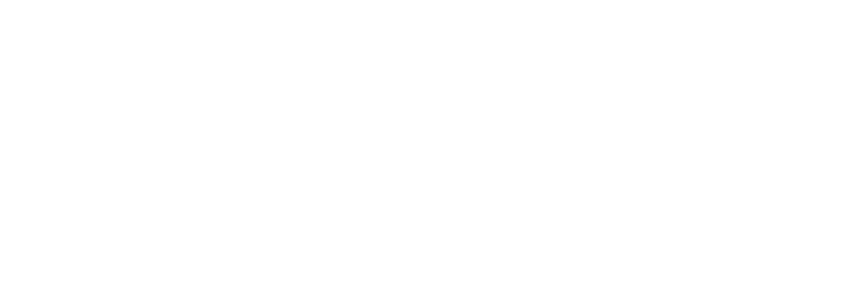
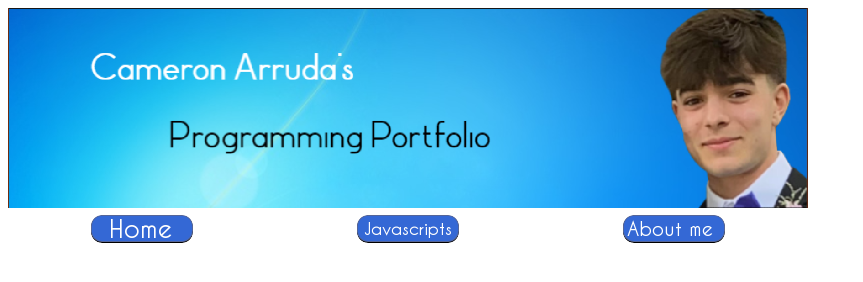
Before and after one commit to cchasea/website.github.io, a plain HTML site: page javascript.html in a window 1280 px wide. Shown: the whole page, without its empty margins (0-863 px from the left). Drawn offline with Linux system fonts and the light colour scheme.

Commit message:
Add files via upload

```diff
--- a/javascript.html
+++ b/javascript.html
@@ -0,0 +1,24 @@
+<!DOCTYPE html>
+<html lang="en">
+<head>
+    <meta charset="UTF-8">
+    <meta name="viewport" content="width=device-width, initial-scale=1.0">
+    <title>Cams Website</title>
+    <link rel="stylesheet" href="page.css">
+</head>
+<body>
+
+    <img src="myBanner.jpg">
+    <table width="800">
+        <tr>
+            <td align="center">
+                <a href="index.html"><img src="home.png"> </a>
+            </td>
+            <td align="center">
+                <a href="javascript.html"><img src="javascripts.png"> </a>
+            </td>
+            <td align="center">
+                 <a href="aboutme.html"><img src="about.png"> </a>
+            </td>
+        </tr>
+    </table>
```
Also changed, not shown: aboutme.html (+4 -7 lines).
